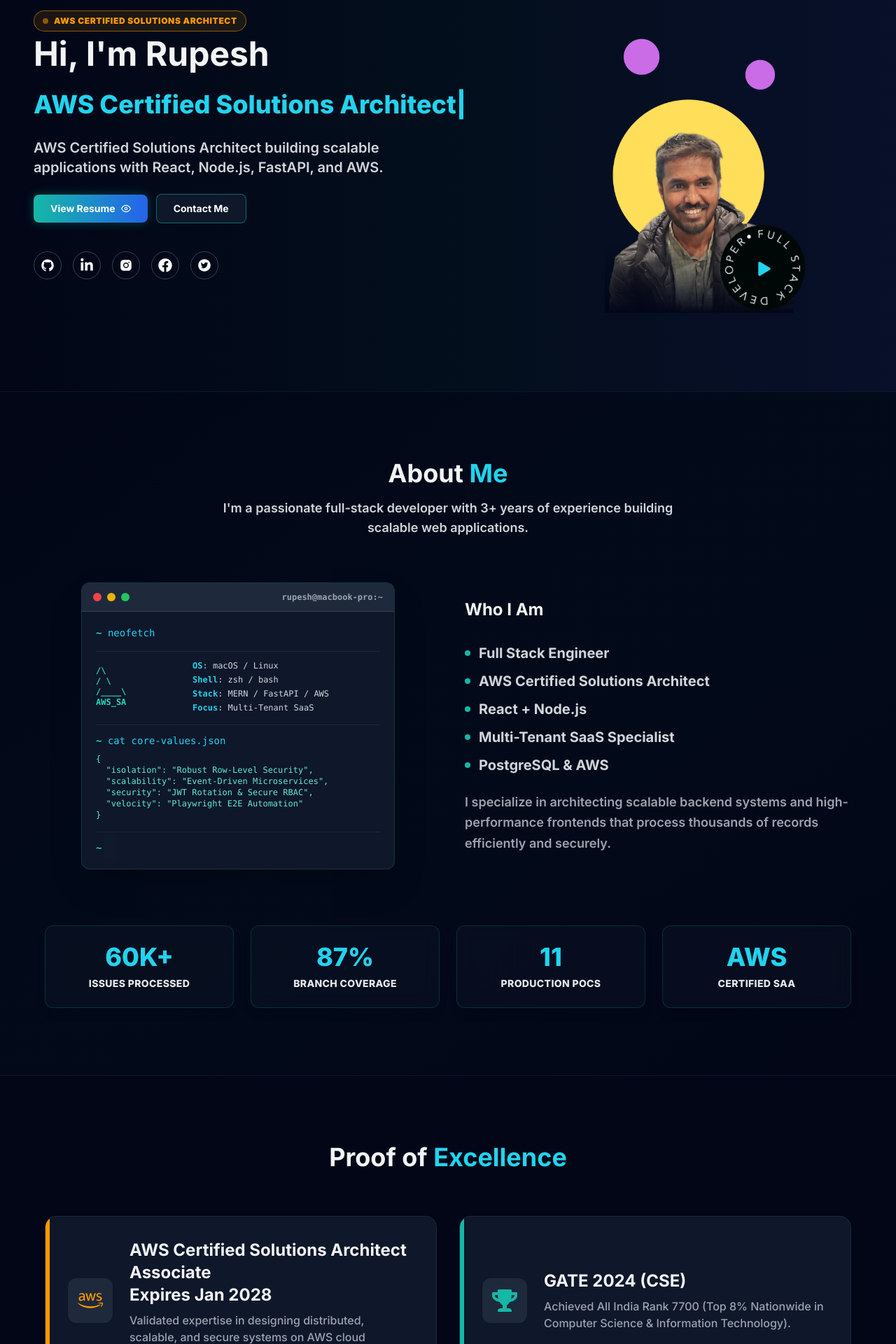
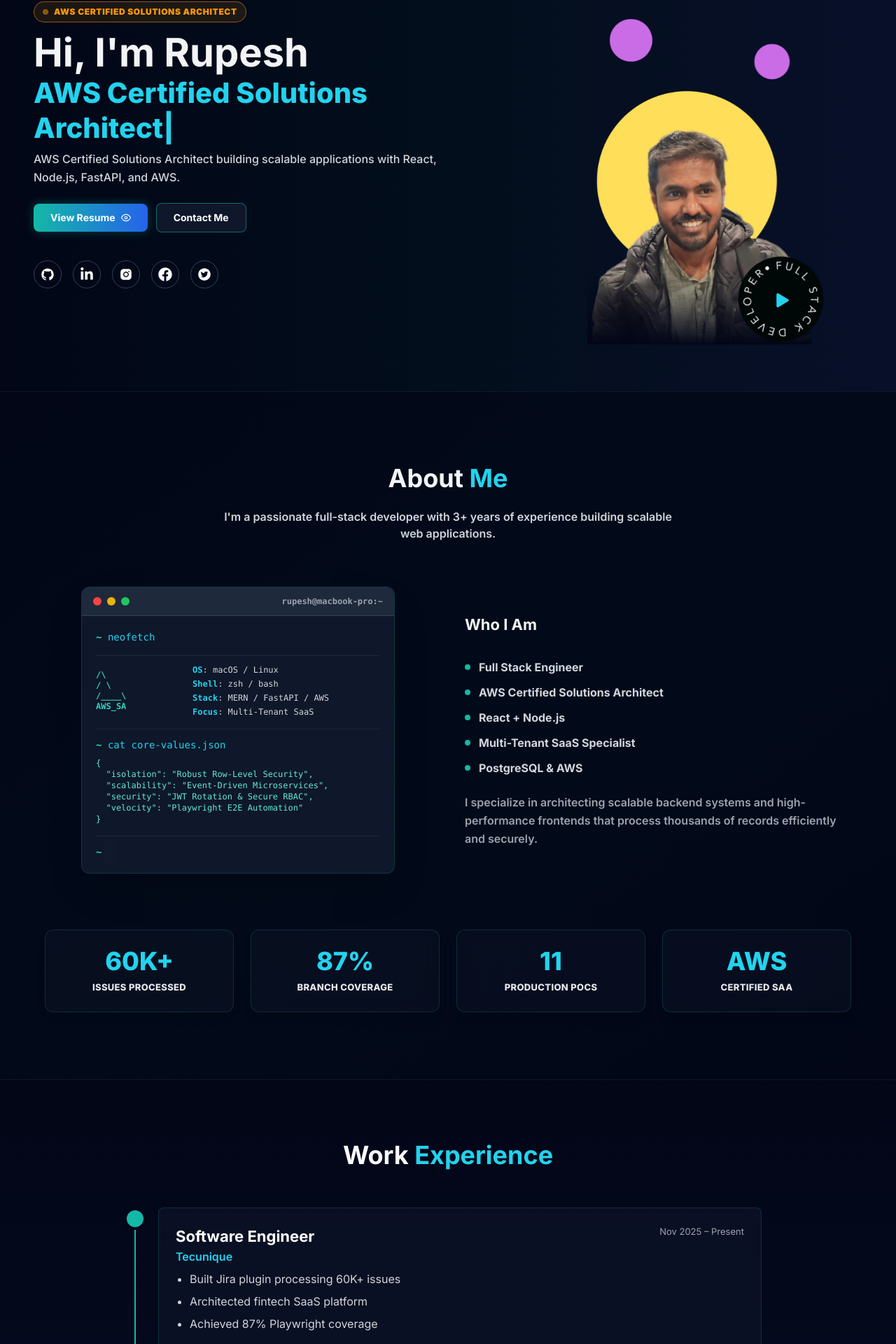
Before and after one commit to RupeshDev18/rupesh-portfolio, a React (Vite) app: page / in a window 1280 px wide. Shown: the part 241-2161 px from the top of the page at 70% size. Built offline with nearby package versions, Linux system fonts and the light colour scheme.

Commit message:
fix: typography and add schedule in contact

```diff
--- a/src/components/about/About.jsx
+++ b/src/components/about/About.jsx
@@ -13,7 +13,7 @@
     <section id="about" className="py-24 px-6 bg-gradient-to-br from-green-50 via-white to-blue-50 dark:bg-slate-950 dark:bg-gradient-to-br dark:from-slate-950 dark:via-teal-950/10 dark:to-slate-950 border-t border-gray-150 dark:border-slate-900 overflow-hidden">
       <div className="max-w-6xl mx-auto">
         <motion.h2
-          className="text-3xl md:text-4xl font-bold mb-4 text-center text-gray-800 dark:text-gray-100"
+          className="text-[36px] font-bold mb-4 text-center text-gray-800 dark:text-gray-100"
           initial={{ opacity: 0, y: 20 }}
           whileInView={{ opacity: 1, y: 0 }}
           transition={{ duration: 0.6 }}
@@ -23,7 +23,7 @@
         </motion.h2>
 
         <motion.p
-          className="text-center text-gray-650 dark:text-gray-300 mb-16 max-w-2xl mx-auto text-lg font-semibold"
+          className="text-center text-[16px] text-gray-650 dark:text-gray-300 mb-16 max-w-2xl mx-auto font-semibold"
           initial={{ opacity: 0, y: 20 }}
           whileInView={{ opacity: 1, y: 0 }}
           transition={{ duration: 0.6, delay: 0.1 }}
@@ -96,25 +96,25 @@
             transition={{ duration: 0.6 }}
             viewport={{ once: true }}
           >
-            <h3 className="text-xl md:text-2xl font-bold text-gray-800 dark:text-gray-100 mb-2">Who I Am</h3>
+            <h3 className="text-[22px] font-bold text-gray-800 dark:text-gray-100 mb-2">Who I Am</h3>
             <ul className="space-y-3 mb-6">
-              <li className="flex items-center gap-3 text-lg md:text-xl text-gray-700 dark:text-gray-300 font-bold">
+              <li className="flex items-center gap-3 text-[16px] text-gray-700 dark:text-gray-300 font-bold">
                 <span className="w-2 h-2 bg-teal-500 rounded-full"></span> Full Stack Engineer
               </li>
-              <li className="flex items-center gap-3 text-lg md:text-xl text-gray-700 dark:text-gray-300 font-bold">
+              <li className="flex items-center gap-3 text-[16px] text-gray-700 dark:text-gray-300 font-bold">
                 <span className="w-2 h-2 bg-teal-500 rounded-full"></span> AWS Certified Solutions Architect
               </li>
-              <li className="flex items-center gap-3 text-lg md:text-xl text-gray-700 dark:text-gray-300 font-bold">
+              <li className="flex items-center gap-3 text-[16px] text-gray-700 dark:text-gray-300 font-bold">
                 <span className="w-2 h-2 bg-teal-500 rounded-full"></span> React + Node.js
               </li>
-              <li className="flex items-center gap-3 text-lg md:text-xl text-gray-700 dark:text-gray-300 font-bold">
+              <li className="flex items-center gap-3 text-[16px] text-gray-700 dark:text-gray-300 font-bold">
                 <span className="w-2 h-2 bg-teal-500 rounded-full"></span> Multi-Tenant SaaS Specialist
               </li>
-              <li className="flex items-center gap-3 text-lg md:text-xl text-gray-700 dark:text-gray-300 font-bold">
+              <li className="flex items-center gap-3 text-[16px] text-gray-700 dark:text-gray-300 font-bold">
                 <span className="w-2 h-2 bg-teal-500 rounded-full"></span> PostgreSQL & AWS
               </li>
             </ul>
-            <p className="text-lg text-gray-600 dark:text-gray-400 leading-relaxed font-semibold">
+            <p className="text-[16px] text-gray-600 dark:text-gray-400 leading-relaxed font-semibold">
               I specialize in architecting scalable backend systems and high-performance frontends that process thousands of records efficiently and securely.
             </p>
           </motion.div>
@@ -138,7 +138,7 @@
               <div className="text-4xl font-extrabold text-teal-600 dark:text-cyan-400 mb-2">
                 {stat.number}{stat.suffix}
               </div>
-              <div className="text-gray-800 dark:text-gray-200 text-sm font-extrabold tracking-wide uppercase">{stat.label}</div>
+              <div className="text-[13px] text-gray-800 dark:text-gray-200 font-extrabold tracking-wide uppercase">{stat.label}</div>
             </motion.div>
           ))}
         </motion.div>
--- a/src/components/achievements/Achievements.jsx
+++ b/src/components/achievements/Achievements.jsx
@@ -11,7 +11,7 @@
     <section id="achievements" className="py-24 px-6 bg-white dark:bg-slate-950 border-t border-gray-150 dark:border-slate-900">
       <div className="max-w-6xl mx-auto">
         <motion.h2
-          className="text-3xl md:text-4xl font-bold mb-16 text-center text-gray-800 dark:text-gray-100"
+          className="text-[36px] font-bold mb-16 text-center text-gray-800 dark:text-gray-100"
           initial={{ opacity: 0, y: 20 }}
           whileInView={{ opacity: 1, y: 0 }}
           transition={{ duration: 0.6 }}
@@ -47,10 +47,10 @@
                 {item.icon === "aws" ? <FaAws /> : <FaTrophy />}
               </div>
               <div>
-                <h3 className="text-xl md:text-2xl font-bold text-gray-800 dark:text-gray-100 mb-2 leading-tight whitespace-pre-line">
+                <h3 className="text-[22px] font-bold text-gray-800 dark:text-gray-100 mb-2 leading-tight whitespace-pre-line">
                   {item.title}
                 </h3>
-                <p className="text-gray-600 dark:text-gray-400 font-medium leading-relaxed text-sm md:text-base">
+                <p className="text-gray-600 dark:text-gray-400 font-medium leading-relaxed text-[16px]">
                   {item.description}
                 </p>
               </div>
--- a/src/components/experience/Experience.jsx
+++ b/src/components/experience/Experience.jsx
@@ -8,7 +8,7 @@
   return (
     <section id="experience" className="py-20 px-6 bg-gradient-to-b from-teal-50/10 via-white to-blue-50/10 dark:bg-slate-950 dark:bg-gradient-to-b dark:from-slate-950 dark:via-blue-950/15 dark:to-slate-950 border-t border-gray-150 dark:border-slate-900">
       <div className="max-w-4xl mx-auto">
-        <motion.h2 className="text-4xl md:text-5xl font-bold mb-12 text-center" initial={{ opacity: 0, y: 20 }} whileInView={{ opacity: 1, y: 0 }} transition={{ duration: 0.6 }} viewport={{ once: true }}>
+        <motion.h2 className="text-[36px] font-bold mb-12 text-center" initial={{ opacity: 0, y: 20 }} whileInView={{ opacity: 1, y: 0 }} transition={{ duration: 0.6 }} viewport={{ once: true }}>
           Work <span className="text-teal-600 dark:text-cyan-400">Experience</span>
         </motion.h2>
 
@@ -39,13 +39,13 @@
               >
                 <div className="flex items-start justify-between mb-2">
                   <div>
-                    <h3 className="text-xl font-bold text-gray-900 dark:text-white">{exp.title}</h3>
-                    <p className="text-teal-600 dark:text-cyan-400 font-semibold">{exp.company}</p>
+                    <h3 className="text-[22px] font-bold text-gray-900 dark:text-white">{exp.title}</h3>
+                    <p className="text-teal-600 dark:text-cyan-400 font-semibold text-[16px]">{exp.company}</p>
                   </div>
-                  <span className="text-sm text-gray-500 dark:text-gray-400 whitespace-nowrap ml-4">{exp.period}</span>
+                  <span className="text-[13px] text-gray-500 dark:text-gray-400 whitespace-nowrap ml-4">{exp.period}</span>
                 </div>
 
-                <ul className="list-disc list-outside ml-5 text-gray-700 dark:text-gray-300 mb-6 space-y-2">
+                <ul className="list-disc list-outside ml-5 text-[16px] text-gray-700 dark:text-gray-300 mb-6 space-y-2">
                   {exp.highlights?.map((point, i) => (
                     <li key={i}>{point}</li>
                   ))}
@@ -53,7 +53,7 @@
 
                 <div className="flex flex-wrap gap-3">
                   {exp.skills.map((skill, i) => (
-                    <span key={i} className="px-3 py-1.5 bg-teal-50 dark:bg-teal-950/40 text-teal-800 dark:text-teal-300 rounded text-xs font-bold uppercase tracking-wide border border-teal-200 dark:border-teal-500/30 shadow-sm flex items-center gap-2">
+                    <span key={i} className="px-3 py-1.5 bg-teal-50 dark:bg-teal-950/40 text-teal-800 dark:text-teal-300 rounded text-[13px] font-bold uppercase tracking-wide border border-teal-200 dark:border-teal-500/30 shadow-sm flex items-center gap-2">
                       <span className="w-1.5 h-1.5 bg-teal-500 rounded-full animate-pulse"></span>
                       {skill}
                     </span>
--- a/src/components/hero/Hero.jsx
+++ b/src/components/hero/Hero.jsx
@@ -48,27 +48,27 @@
             </span>
           </motion.div>
           <motion.h2
-            className="text-4xl md:text-5xl font-bold text-gray-800 dark:text-gray-100 leading-tight"
+            className="text-[40px] md:text-[56px] font-bold text-gray-800 dark:text-gray-100 leading-tight"
             variants={itemVariants}
           >
             Hi, I'm {portfolioData.name.split(' ')[0]}
           </motion.h2>
 
           {/* Typewriter Effect */}
-          <motion.div className="min-h-[4.5rem] sm:min-h-[3rem] md:h-12 flex items-center" variants={itemVariants}>
+          <motion.div className="min-h-[4.5rem] sm:min-h-[3rem] md:h-12 flex items-center mb-2" variants={itemVariants}>
             <Typewriter
               options={{
                 strings: portfolioData.typewriterKeywords,
                 autoStart: true,
                 loop: true,
-                wrapperClassName: "text-teal-600 dark:text-cyan-400 text-2xl sm:text-3xl md:text-4xl font-extrabold leading-tight",
-                cursorClassName: "text-teal-600 dark:text-cyan-400 text-2xl sm:text-3xl md:text-4xl font-extrabold leading-tight",
+                wrapperClassName: "text-teal-600 dark:text-cyan-400 text-[28px] md:text-[40px] font-extrabold leading-tight",
+                cursorClassName: "text-teal-600 dark:text-cyan-400 text-[28px] md:text-[40px] font-extrabold leading-tight",
               }}
             />
           </motion.div>
 
           <motion.p
-            className="text-lg md:text-xl font-semibold text-gray-700 dark:text-gray-300 max-w-xl leading-relaxed"
+            className="text-[16px] font-medium text-gray-700 dark:text-gray-300 max-w-xl leading-relaxed"
             variants={itemVariants}
           >
             {portfolioData.summary}
@@ -95,7 +95,7 @@
             <img
               src={profileImg}
               alt="Rupesh Yadav"
-              className="h-[350px] md:h-[480px] w-auto object-contain select-none pointer-events-none z-10 dark:mix-blend-screen"
+              className="h-[400px] md:h-[570px] w-auto object-contain select-none pointer-events-none z-10 dark:mix-blend-screen"
             />
             {/* Smooth bottom fade to blend the image into the background */}
             <div className="absolute inset-x-0 bottom-0 h-24 bg-gradient-to-t from-transparent dark:from-slate-950 dark:to-transparent z-20 pointer-events-none"></div>
--- a/src/pages/Home.jsx
+++ b/src/pages/Home.jsx
@@ -35,11 +35,11 @@
       <SEO />
       <Hero />
       <About />
-      <Achievements />
-      <Recommendations />
-      <Skills />
       <Experience />
       <Projects />
+      <Recommendations />
+      <Achievements />
+      <Skills />
       <Blog />
       <Contact />
     </div>
```
Also changed, not shown: src/components/blog/Blog.jsx (+6 -6 lines), src/components/contact/Contact.jsx (+13 -13 lines), src/components/projects/Projects.jsx (+5 -5 lines), src/components/recommendations/Recommendations.jsx (+5 -5 lines), src/components/skills/Skills.jsx (+4 -4 lines).
